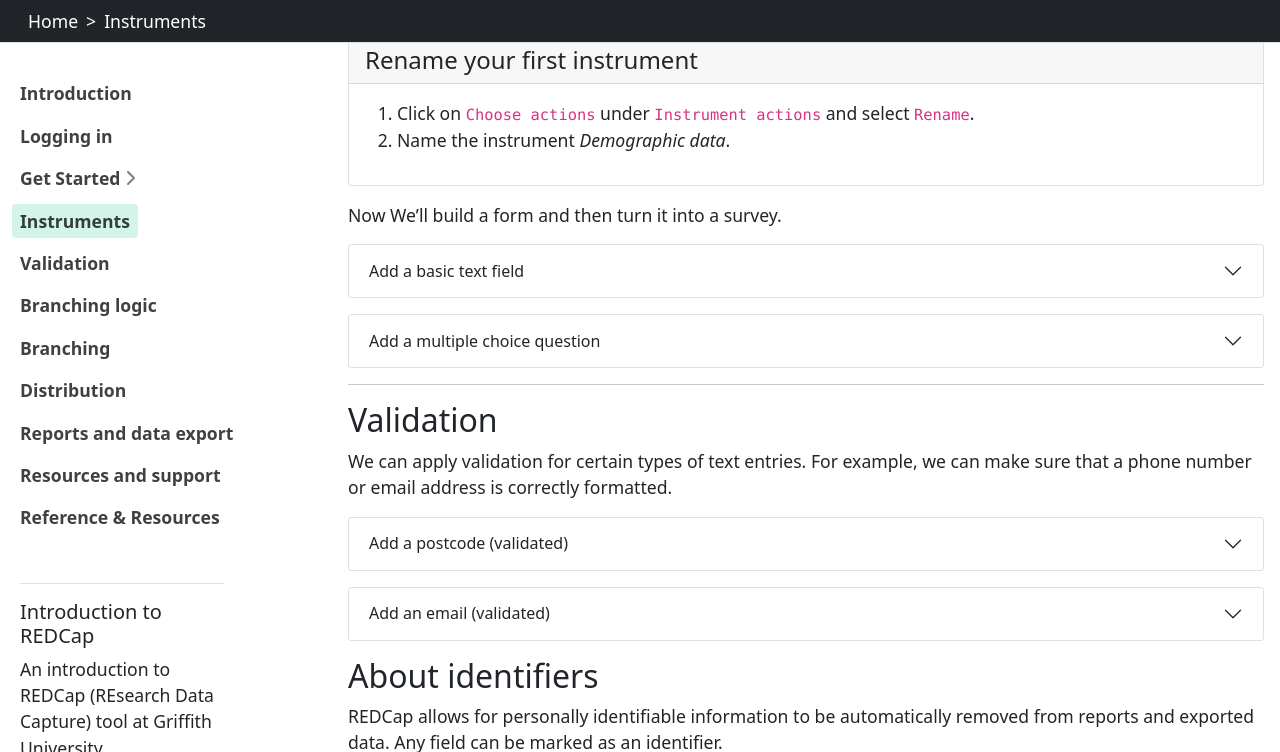
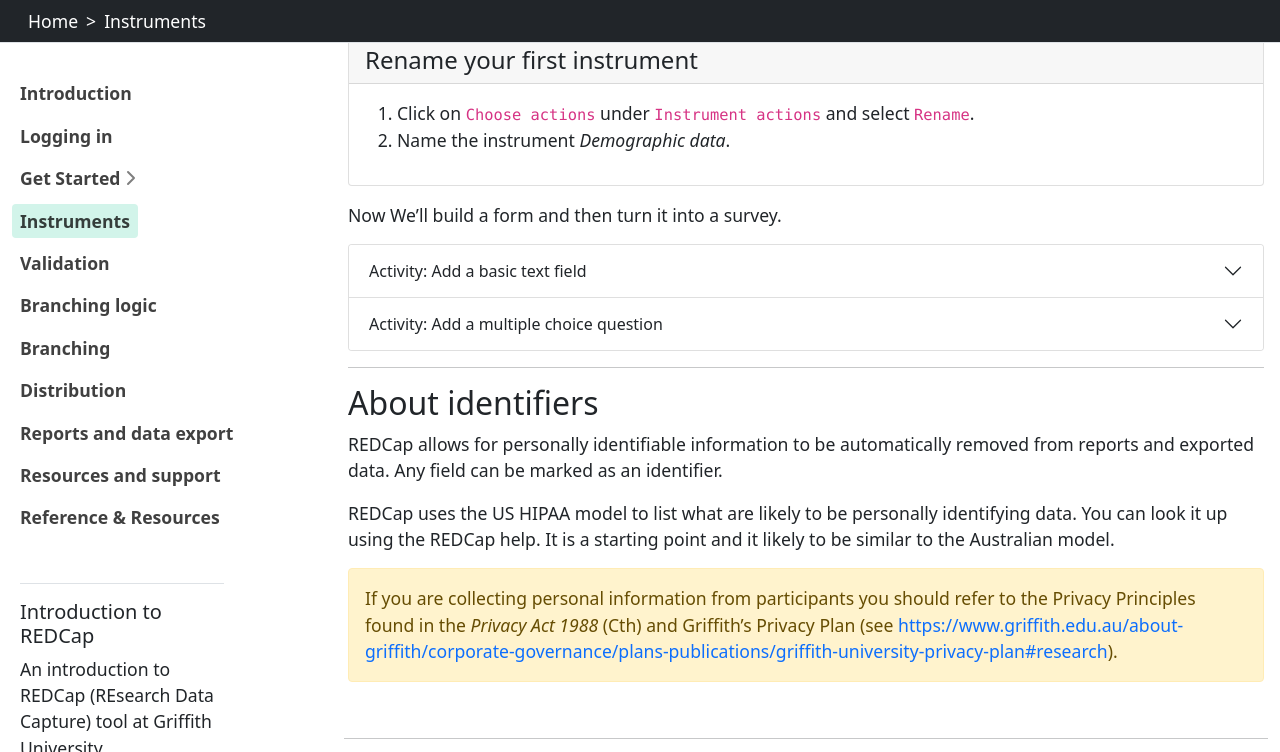
Before and after one commit to GriffithUniLibrary/redcap-intro-old-23, a Jekyll site: the page built from content/3-instruments.md, in a window 1280 px wide and 900 px high, scrolled down 990 px, cut to the strip 0-752 px from the top of the window. Built offline with Jekyll 4.4.1, drawn with Linux system fonts in a browser that asks for light colours.

Commit message:
Accordions

```diff
--- a/content/3-instruments.md
+++ b/content/3-instruments.md
@@ -38,7 +38,6 @@ Now We’ll build a form and then turn it into a survey.
 8. Click `Save`.
 9. Repeat the process to add the field Given Name (name_given)
 {% endcapture %}
-{% include accordion.html title1="Add a basic text field" text1=buildform open=false %}
 
 {% capture multiplechoice %}
 1. Click `Add field`.
@@ -50,35 +49,12 @@ Now We’ll build a form and then turn it into a survey.
 {% include alert.html text="Note here that the ‘raw value’, which appears before the column, is the value that gets recorded to your data. Thus your recorded value can be numeric, or a single letter code, while the participant can read a fuller description." color="info" %}
 
 {% endcapture %}
-{% include accordion.html title1="Add a multiple choice question" text1=multiplechoice open=false %}
+
+{% include accordion.html title1="Activity: Add a basic text field" title2="Activity: Add a multiple choice question" text1=buildform text2=multiplechoice open=false %}
+
+<!-- {% include accordion.html title1="Add a multiple choice question" text1=multiplechoice open=false %} -->
 
 ___
-
-## Validation
-
-We can apply validation for certain types of text entries. For example, we can make sure that a phone number or email address is correctly formatted.
-
-{% capture postcode %}
-1. Click `Add field`.
-2. Choose `Text box`.
-3. Type Postcode in the `Field` Label and type *postcode* in the `Variable Name`.
-4. In the `Validation` field, select *Postal code (Australia)*. This will ensure only four numerals can be entered into the field.
-5. In the `Field` note field, type *“Providing your postcode is optional. We collect approximate residency data to assist with interpreting trial results.”*
-6. Click `Save`.
-{% endcapture %}
-{% include accordion.html title1="Add a postcode (validated)" text1=postcode open=false %}
-
-{% capture email %}
-1. Click `Add field`.
-2. Choose `Text box`.
-3. Type *Email* in the `Field` Label and type *email* in the `Variable Name`.
-4. In the `Validation` field, select *Email*. This will ensure only correctly formatted emails can be entered into the field.
-5. In the `Identifier` field, select *“Yes”*.
-6. In the `Field` note field, type *“Providing your postcode is optional. We collect approximate residency data to assist with interpreting trial results.”*
-7. Click `Save`.
-8. Click `Return to list of instruments`.
-{% endcapture %}
-{% include accordion.html title1="Add an email (validated)" text1=email open=false %}
 
 ## About identifiers
 
```
